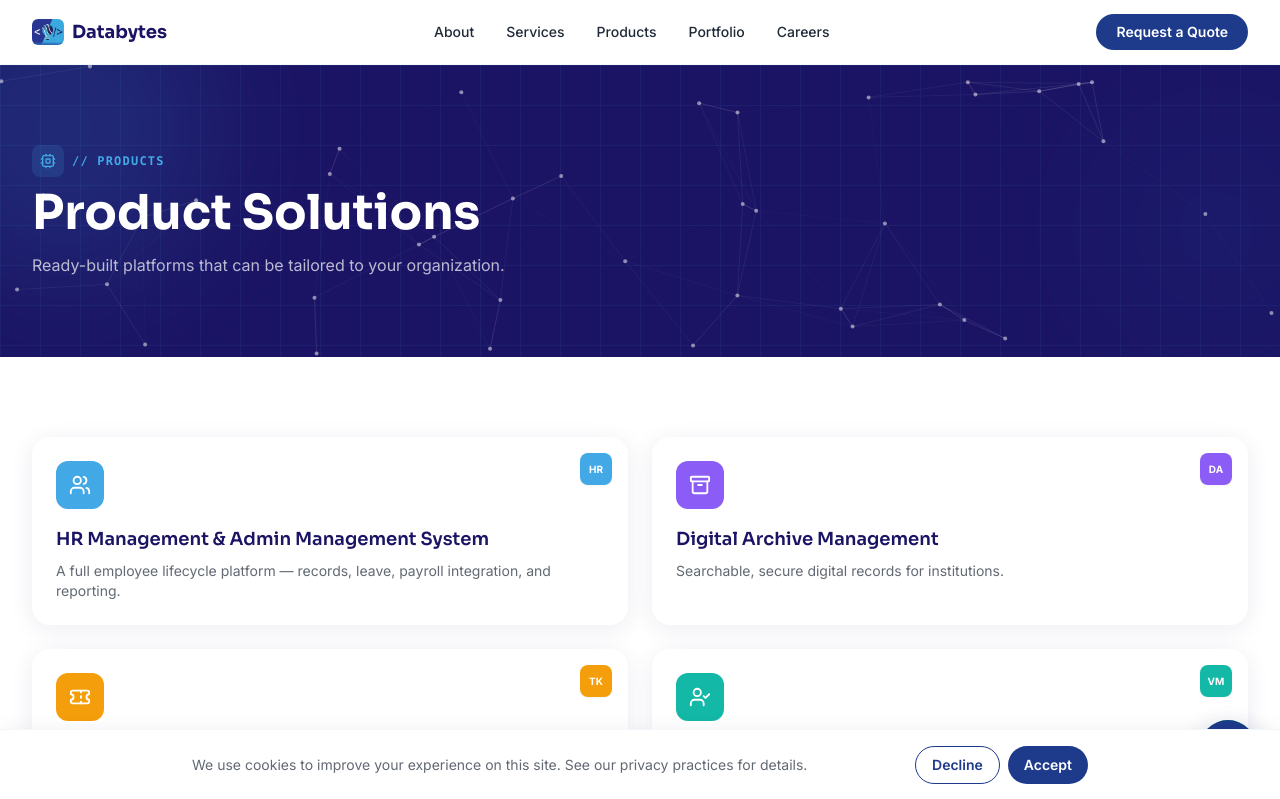
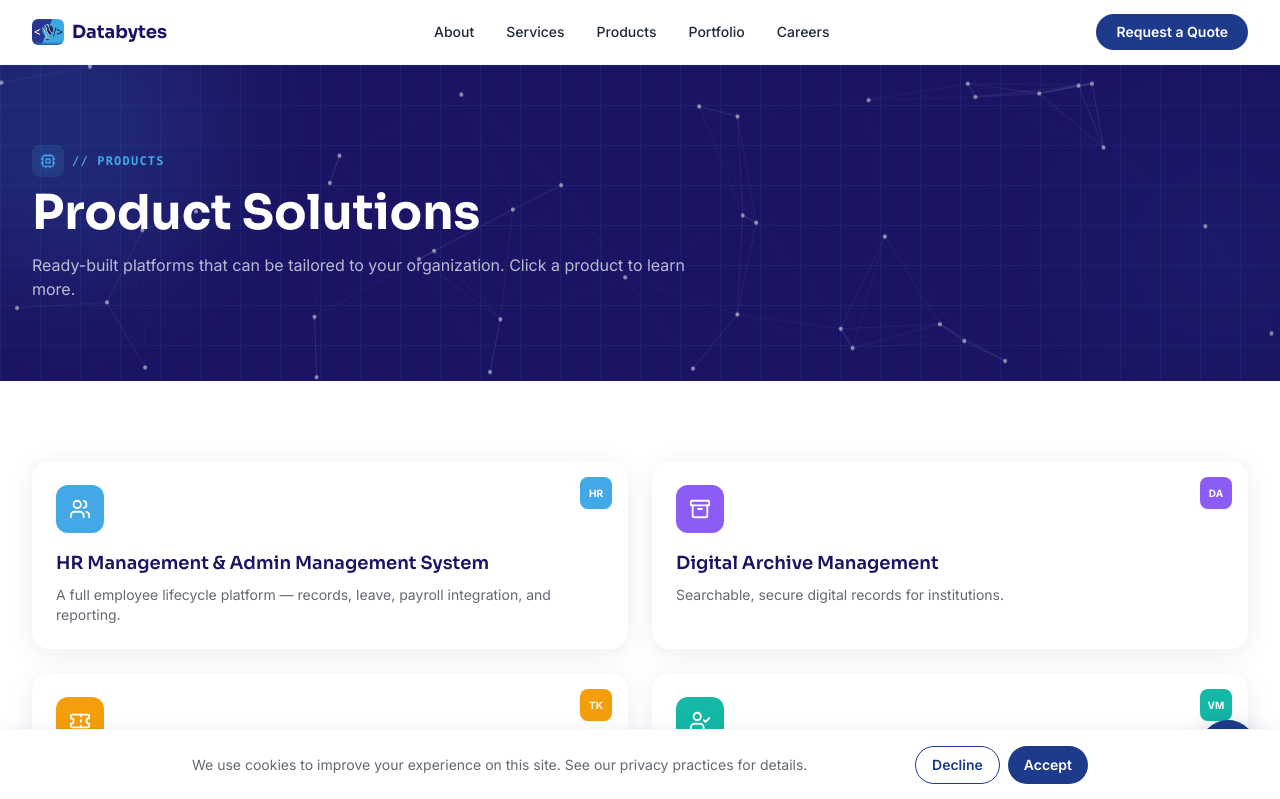
Before and after one commit to semelanie/Databytes, a Next.js app: page /products in a window 1280 px wide. Shown: the top 799 px of the page. Built offline with nearby package versions, Linux system fonts and the light colour scheme.

Commit message:
Add files via upload

```diff
--- a/src/app/products/page.tsx
+++ b/src/app/products/page.tsx
@@ -12,7 +12,7 @@ export default function ProductsPage() {
       <PageHeader
         eyebrow="Products"
         title="Product Solutions"
-        description="Ready-built platforms that can be tailored to your organization."
+        description="Ready-built platforms that can be tailored to your organization. Click a product to learn more."
       />
       <Container className="py-20">
         <div className="grid gap-6 md:grid-cols-2">
@@ -22,6 +22,7 @@ export default function ProductsPage() {
               slug={product.slug}
               title={product.title}
               summary={product.summary}
+              hook={product.hook}
               icon={<product.icon size={22} aria-hidden="true" />}
               accent={product.accent}
               badge={product.badge}
```
